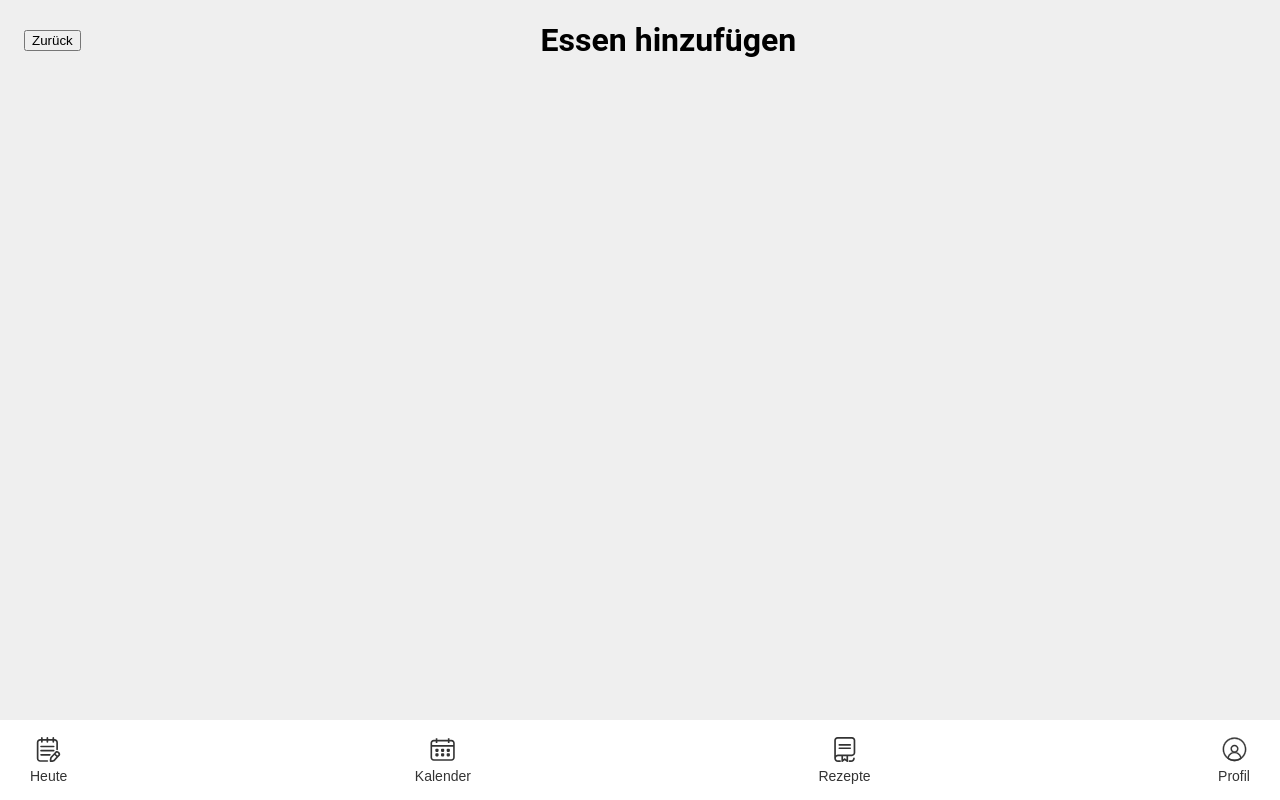
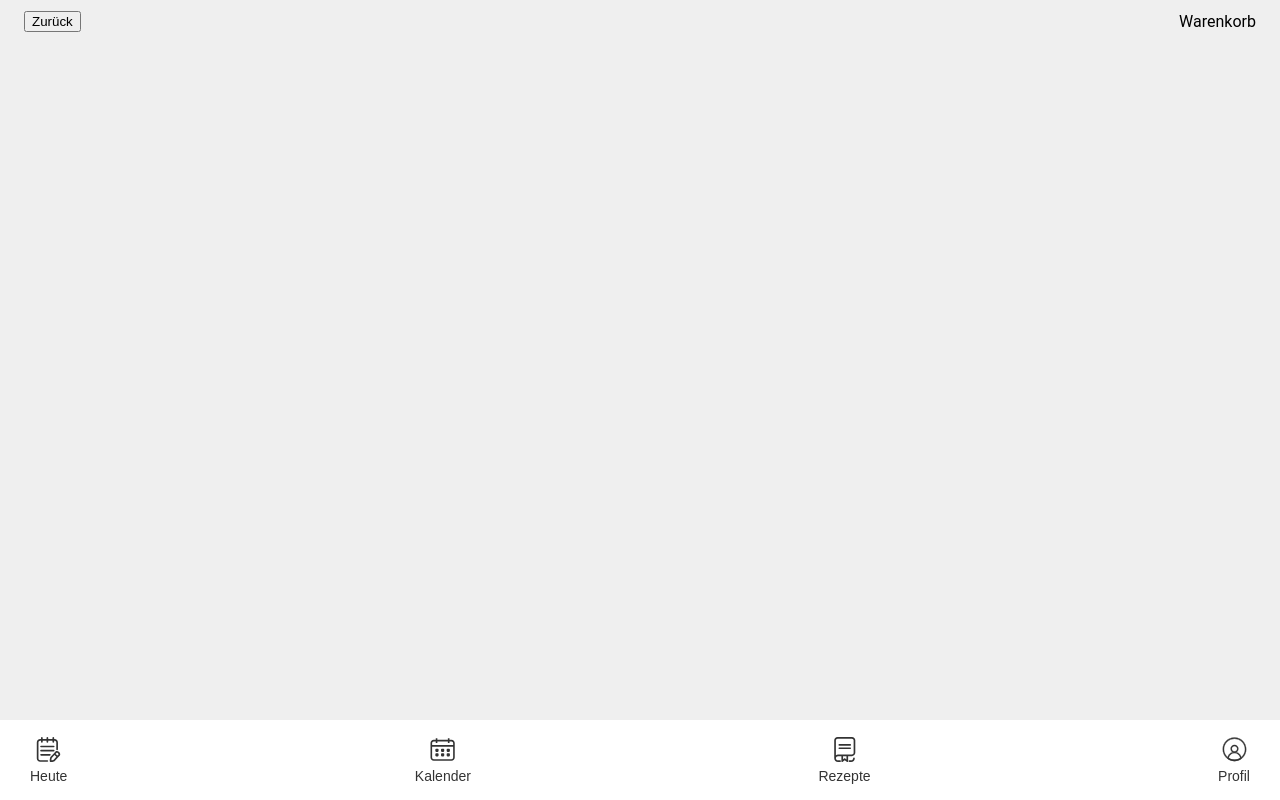
Before and after one commit to ingbeck/TrackMyMeal, a React (Vite) app in the folder frontend/: page /add-food-item in a window 1280 px wide. Built offline with nearby package versions, Linux system fonts and the light colour scheme; no server answers; the HTML template or start-up script is replaced by a standard one.

Commit message:
remove navbar on page AddFoodItem

```diff
--- a/frontend/src/App.tsx
+++ b/frontend/src/App.tsx
@@ -109,7 +109,7 @@ export default function App() {
                   logout={logout}
                   updateUser={createUser}/>
               }/>
-              <Route path={"/add-food-item"} element={<AddFoodItem mealType={currentMeal} appUser={appUser}/>}/>
+              <Route path={"/add-food-item"} element={<AddFoodItem mealType={currentMeal} appUser={appUser} setCurrentRoute={setCurrentRoute}/>}/>
           </Routes>
       </Layout>
   )
--- a/frontend/src/components/Layout.tsx
+++ b/frontend/src/components/Layout.tsx
@@ -13,7 +13,8 @@ export default function Layout(props: Readonly<LayoutProps>) {
 
     const startScreen:string = props.appUrl + "/"
     const regScreen:string = props.appUrl + "/registration/" + props.appUser.id
-    const isInApp = props.currentRoute != startScreen && props.currentRoute != regScreen
+    const addFoodItemScreen = props.appUrl + "/add-food-item"
+    const isInApp = props.currentRoute != startScreen && props.currentRoute != regScreen  && props.currentRoute != addFoodItemScreen
 
     return (
         <div>
--- a/frontend/src/pages/AddFoodItem.tsx
+++ b/frontend/src/pages/AddFoodItem.tsx
@@ -1,21 +1,44 @@
 import "./AddFoodItem.css"
 import {useNavigate} from "react-router-dom";
 import {AppUser} from "../types/AppUser.ts";
+import {useEffect} from "react";
 
 type AddFoodItemProps = {
+    setCurrentRoute : (url:string) => void,
     mealType : string,
     appUser : AppUser
 }
 function AddFoodItem(props: Readonly<AddFoodItemProps>) {
 
     const navigate = useNavigate()
+    const url = window.location.href;
+
+    useEffect(() => {
+        props.setCurrentRoute(url)
+    }, []);
+
+    function translateMealType(mealType : string) : string{
+        switch (mealType){
+            case "BREAKFAST":
+                return "Frühstück"
+            case "LUNCH":
+                return "Mittagessen"
+            case "DINNER":
+                return "Abendessen"
+            case "SNACK":
+                return "Snack"
+            default:
+                return ""
+        }
+
+    }
 
     return (
         <div className={"addfooditem"}>
             <div className={"addfooditem-header-wrapper"}>
                 <button onClick={() => navigate("/home/"+props.appUser.id)}>Zurück</button>
-                <h1>Essen hinzufügen</h1>
-                <label>{props.mealType}</label>
+                <h1>{translateMealType(props.mealType)}</h1>
+                <label>Warenkorb</label>
             </div>
         </div>
     );
```
